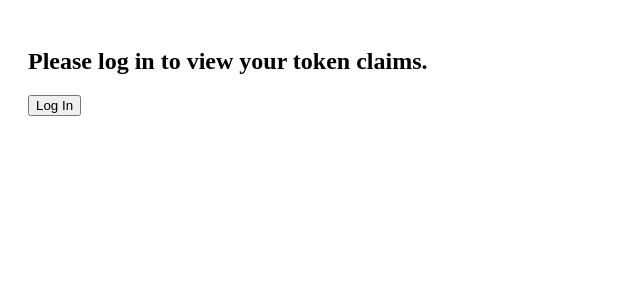
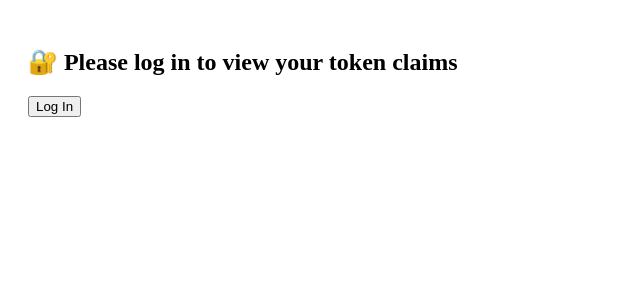
Before and after one commit to fella/auth0-cloudflare, a React (Vite) app in the folder frontend/: page /claims in a window 1280 px wide. Shown: the top 300 px of the page, without its empty margins (0-640 px from the left). Built offline with nearby package versions, Linux system fonts and the light colour scheme; no server answers.

Commit message:
update ClaimsPanel

```diff
--- a/frontend/src/pages/ClaimsPanel.tsx
+++ b/frontend/src/pages/ClaimsPanel.tsx
@@ -1,11 +1,9 @@
-// /frontend/src/pages/ClaimsPanel.tsx
-
 import React from 'react';
 import { useAuth } from '../auth/AuthProvider';
 import { jwtDecode } from 'jwt-decode';
 
 const ClaimsPanel: React.FC = () => {
-  const { token, isAuthenticated, login, logout, user } = useAuth();
+  const { isAuthenticated, token, login, logout, user, loading } = useAuth();
 
   const decoded = token ? jwtDecode(token) : null;
 
@@ -16,10 +14,12 @@ const ClaimsPanel: React.FC = () => {
     }
   };
 
+  if (loading) return <div style={{ padding: 20 }}>Loading Auth0 session...</div>;
+
   if (!isAuthenticated) {
     return (
       <div style={{ padding: 20 }}>
-        <h2>Please log in to view your token claims.</h2>
+        <h2>🔐 Please log in to view your token claims</h2>
         <button onClick={login}>Log In</button>
       </div>
     );
```
